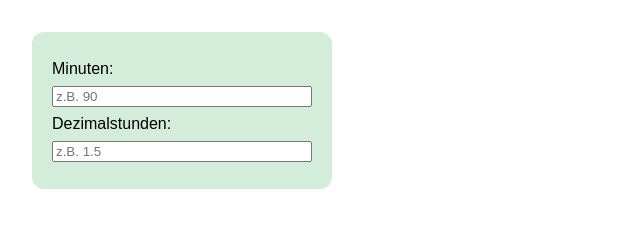
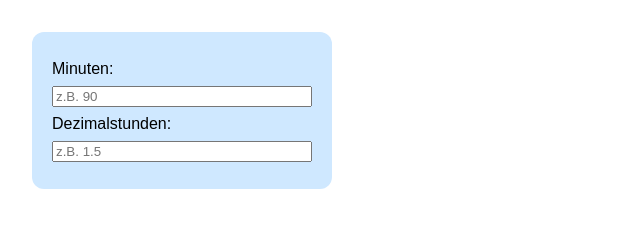
Before and after one commit to Mary010101/zeit-umrechner, a plain HTML site: page index.html in a window 1280 px wide. Shown: the whole page, without its empty margins (0-640 px from the left). Drawn offline with Linux system fonts and the light colour scheme.

Commit message:
Update index.html

```diff
--- a/index.html
+++ b/index.html
@@ -9,7 +9,7 @@
 
   /* Der hellgrüne Kasten */
  .rechner-box {
-  background-color: #d4edda;
+  background-color: #cfe8ff; /* Hellblau */
   border-radius: 12px;
   padding: 20px;
   width: 50%;          /* Setzt Breite auf 50% der übergeordneten Breite */
```
